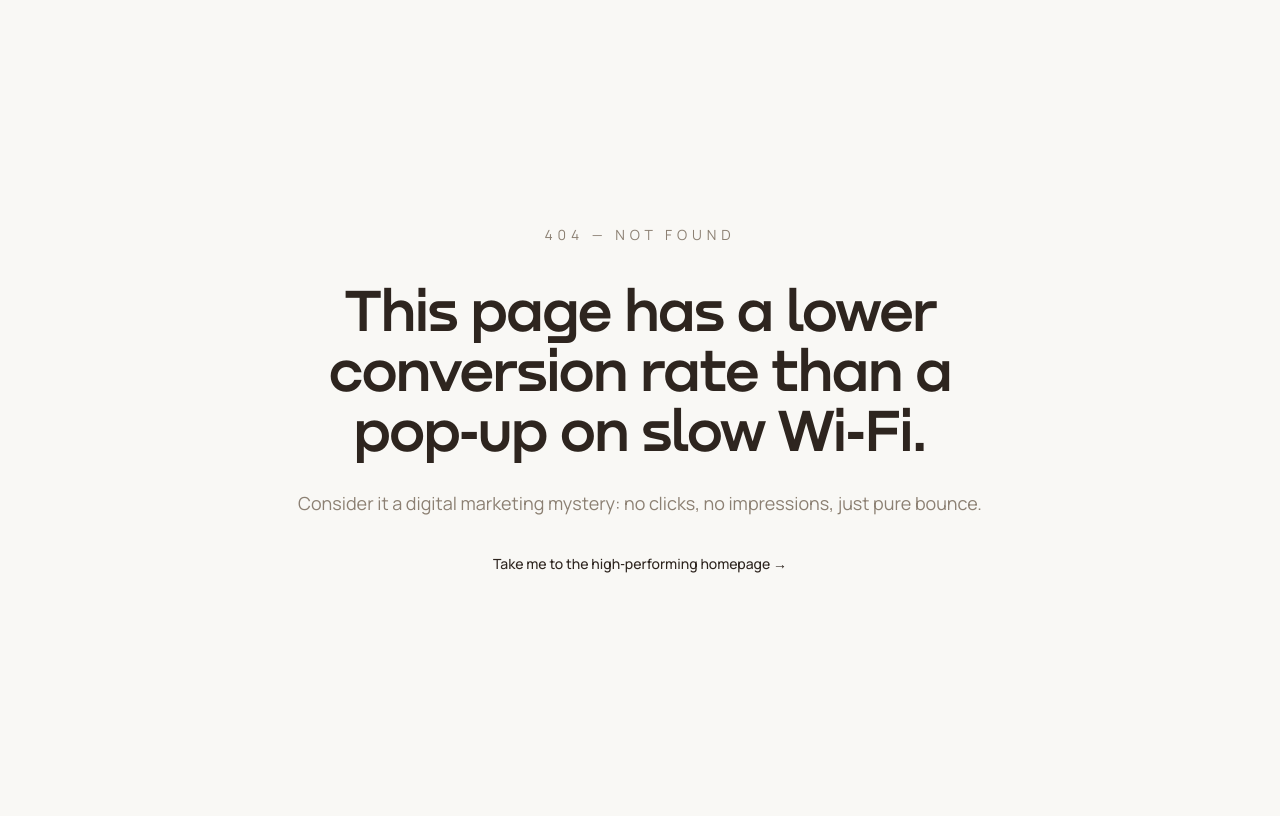
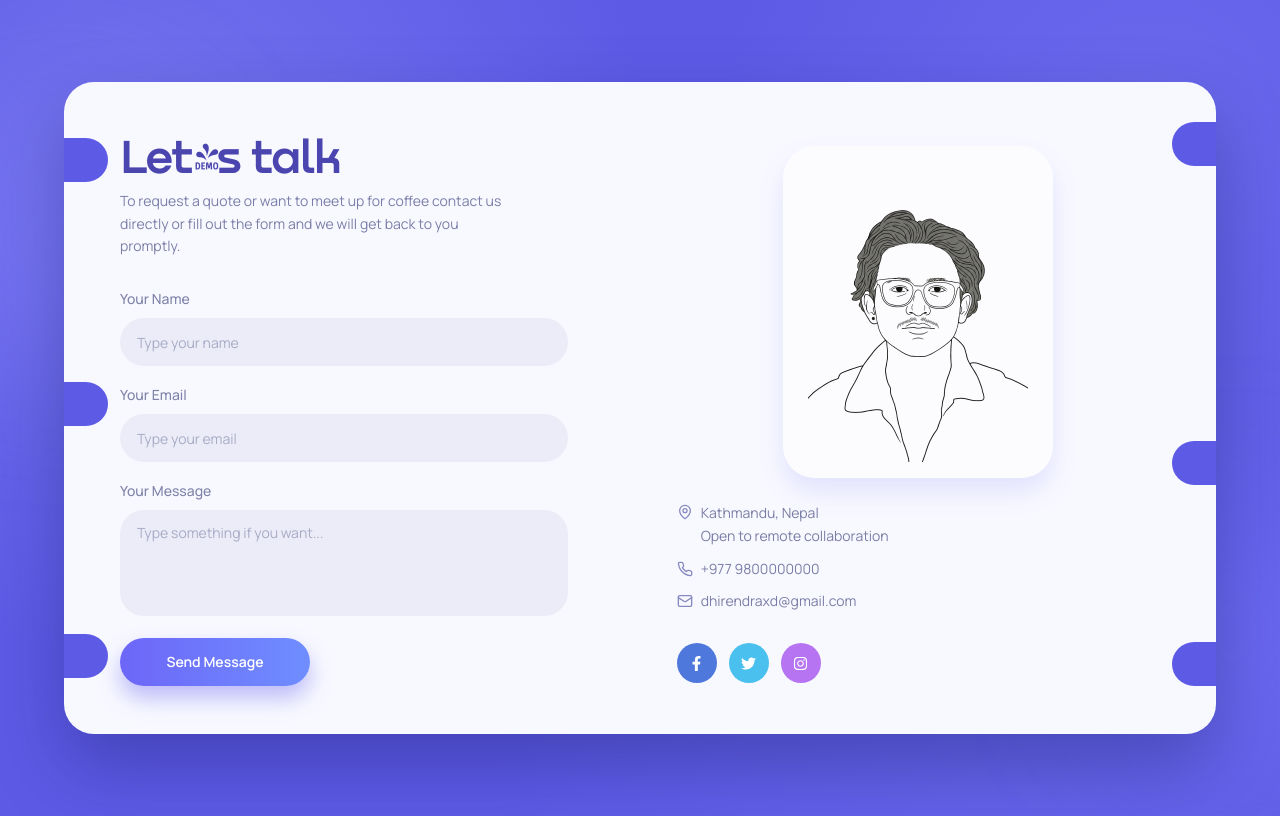
Before and after one commit to dhirendraxd/dhiren_website, a React (Vite) app: page /contact in a window 1280 px wide. Built offline with nearby package versions, Linux system fonts and the light colour scheme; the HTML template or start-up script is replaced by a standard one.

Commit message:
feat: add Contact page with form handling and social links; update routing and enhance layout for better user interaction

```diff
--- a/src/App.tsx
+++ b/src/App.tsx
@@ -9,6 +9,7 @@ import Affiliations from "./pages/Affiliations";
 import AffiliationDetail from "./pages/AffiliationDetail";
 import Hackathon from "./pages/Hackathon";
 import HackathonDetail from "./pages/HackathonDetail";
+import Contact from "./pages/Contact";
 
 const queryClient = new QueryClient();
 
@@ -24,6 +25,7 @@ const App = () => (
           <Route path="/affiliations/:id" element={<AffiliationDetail />} />
           <Route path="/hackathon" element={<Hackathon />} />
           <Route path="/hackathon/:id" element={<HackathonDetail />} />
+          <Route path="/contact" element={<Contact />} />
           <Route path="*" element={<NotFound />} />
         </Routes>
       </BrowserRouter>
--- a/src/components/AboutSection.tsx
+++ b/src/components/AboutSection.tsx
@@ -72,7 +72,7 @@ const AboutSection = () => {
 
   return (
     <section id="about" className="py-24 px-8 md:px-12 bg-card">
-      <div className="max-w-7xl mx-auto">
+      <div className="max-w-[84rem] mx-auto">
         <div className="space-y-10">
           <motion.div
             className="grid xl:grid-cols-[1.1fr_1fr_auto] gap-6 xl:gap-8 items-start"
--- a/src/components/Footer.tsx
+++ b/src/components/Footer.tsx
@@ -40,7 +40,7 @@ const Footer = () => {
 
   return (
     <footer id="contact" className="py-16 px-8 md:px-12 bg-card font-sans">
-      <div className="max-w-6xl mx-auto">
+      <div className="max-w-[76rem] mx-auto">
         <div className="grid lg:grid-cols-[1fr_1.2fr] gap-10 items-start">
           <div className="rounded-2xl bg-muted/35 p-8 space-y-8">
             <div className="space-y-4">
@@ -186,7 +186,7 @@ const Footer = () => {
             <div className="flex items-center justify-center gap-5">
               <a href="/#about" className="hover:text-foreground transition-colors">What I Work On</a>
               <a href="/#projects" className="hover:text-foreground transition-colors">Projects</a>
-              <a href="/#contact" className="hover:text-foreground transition-colors">Contact</a>
+              <a href="/contact" className="hover:text-foreground transition-colors">Contact</a>
             </div>
 
             <div className="flex items-center justify-center md:justify-self-end gap-3 text-foreground/65">
--- a/src/components/HeroSection.tsx
+++ b/src/components/HeroSection.tsx
@@ -4,7 +4,7 @@ import ismailIllustration from "@/assets/ismail-illustration.png";
 const HeroSection = () => {
   return (
     <section className="h-[calc(100vh-80px)] flex items-start px-8 md:px-12 lg:px-16 pt-2 md:pt-6">
-      <div className="w-full max-w-7xl mx-auto -mt-4 md:-mt-6">
+      <div className="w-full max-w-[84rem] mx-auto -mt-4 md:-mt-6">
         <div className="grid md:grid-cols-2 gap-12 lg:gap-20 xl:gap-24 items-center">
           {/* Text Content */}
           <div className="space-y-4 lg:space-y-6">
--- a/src/pages/Contact.tsx
+++ b/src/pages/Contact.tsx
@@ -1,24 +1,180 @@
-import Navbar from "@/components/Navbar";
-import ContactForm from "@/components/ContactForm";
-import Footer from "@/components/Footer";
+import { useState } from "react";
+import { Mail, MapPin, Phone } from "lucide-react";
+import { FaFacebookF, FaInstagram, FaTwitter } from "react-icons/fa";
+import ismailIllustration from "@/assets/ismail-illustration.png";
 
 const Contact = () => {
+  const [formData, setFormData] = useState({
+    name: "",
+    email: "",
+    message: "",
+  });
+
+  const handleInputChange = (e: React.ChangeEvent<HTMLInputElement | HTMLTextAreaElement>) => {
+    setFormData((prev) => ({ ...prev, [e.target.name]: e.target.value }));
+  };
+
+  const handleSubmit = (e: React.FormEvent) => {
+    e.preventDefault();
+
+    const sanitizedData = {
+      name: formData.name.trim().slice(0, 100),
+      email: formData.email.trim().toLowerCase().slice(0, 254),
+      message: formData.message.trim().slice(0, 1000),
+    };
+
+    const emailRegex = /^[^\s@]+@[^\s@]+\.[^\s@]+$/;
+    if (!emailRegex.test(sanitizedData.email)) {
+      console.error("Invalid email format");
+      return;
+    }
+
+    console.log("Contact page form submitted:", sanitizedData);
+  };
+
   return (
-    <div className="min-h-screen bg-background p-4 md:p-6">
-      {/* Floating Card Container */}
-      <div className="floating-card min-h-[calc(100vh-2rem)] md:min-h-[calc(100vh-3rem)]">
-        <Navbar />
+    <section className="relative isolate min-h-screen overflow-hidden bg-[#5d5ae6] px-4 py-8 sm:px-8 sm:py-10">
+      <div className="pointer-events-none absolute inset-0 bg-[radial-gradient(circle_at_12%_20%,rgba(164,170,255,0.3),transparent_38%),radial-gradient(circle_at_90%_15%,rgba(146,152,255,0.25),transparent_32%),radial-gradient(circle_at_80%_90%,rgba(112,116,238,0.4),transparent_42%)]" />
+      <div className="pointer-events-none absolute -left-20 top-24 h-72 w-72 rounded-full bg-[#8a86ff]/30 blur-3xl" />
+      <div className="pointer-events-none absolute -right-24 bottom-10 h-72 w-72 rounded-full bg-[#7f7bff]/30 blur-3xl" />
 
-        {/* Contact Content */}
-        <section className="section-spacing px-8 md:px-12">
-          <div className="max-w-7xl mx-auto">
-            <ContactForm />
+      <div className="relative mx-auto flex min-h-[calc(100vh-4rem)] w-full max-w-6xl items-center justify-center">
+        <div className="relative w-full overflow-hidden rounded-[30px] bg-[#f8f9ff] px-6 py-8 shadow-[0_32px_70px_rgba(23,25,101,0.35)] sm:px-10 sm:py-10 lg:px-14 lg:py-12">
+          <div className="pointer-events-none absolute -left-9 top-14 h-11 w-20 rounded-full bg-[#5d5ae6]" />
+          <div className="pointer-events-none absolute -left-9 top-[46%] h-11 w-20 rounded-full bg-[#5d5ae6]" />
+          <div className="pointer-events-none absolute -left-9 bottom-14 h-11 w-20 rounded-full bg-[#5d5ae6]" />
+          <div className="pointer-events-none absolute -right-9 top-10 h-11 w-20 rounded-full bg-[#5d5ae6]" />
+          <div className="pointer-events-none absolute -right-9 top-[55%] h-11 w-20 rounded-full bg-[#5d5ae6]" />
+          <div className="pointer-events-none absolute -right-9 bottom-12 h-11 w-20 rounded-full bg-[#5d5ae6]" />
+
+          <div className="grid items-start gap-10 lg:grid-cols-[1fr_0.95fr] lg:gap-12">
+            <div className="space-y-7">
+              <div className="space-y-3">
+                <h1 className="font-nekst text-4xl font-semibold tracking-tight text-[#4b45af] sm:text-5xl">Let&apos;s talk</h1>
+                <p className="max-w-sm text-sm leading-relaxed text-[#7b7ea8]">
+                  To request a quote or want to meet up for coffee contact us directly or fill out the form and we
+                  will get back to you promptly.
+                </p>
+              </div>
+
+              <form onSubmit={handleSubmit} className="max-w-md space-y-4">
+                <div className="space-y-2">
+                  <label htmlFor="name" className="text-sm font-medium text-[#8083aa]">
+                    Your Name
+                  </label>
+                  <input
+                    id="name"
+                    name="name"
+                    type="text"
+                    value={formData.name}
+                    onChange={handleInputChange}
+                    required
+                    placeholder="Type your name"
+                    className="h-12 w-full rounded-2xl border border-transparent bg-[#ececf8] px-4 text-sm text-[#666b90] placeholder:text-[#a7abc5] transition-colors focus:border-[#8a82ff] focus:outline-none"
+                  />
+                </div>
+
+                <div className="space-y-2">
+                  <label htmlFor="email" className="text-sm font-medium text-[#8083aa]">
+                    Your Email
+                  </label>
+                  <input
+                    id="email"
+                    name="email"
+                    type="email"
+                    value={formData.email}
+                    onChange={handleInputChange}
+                    required
+                    placeholder="Type your email"
+                    className="h-12 w-full rounded-2xl border border-transparent bg-[#ececf8] px-4 text-sm text-[#666b90] placeholder:text-[#a7abc5] transition-colors focus:border-[#8a82ff] focus:outline-none"
+                  />
+                </div>
+
+                <div className="space-y-2">
+                  <label htmlFor="message" className="text-sm font-medium text-[#8083aa]">
+                    Your Message
+                  </label>
+                  <textarea
+                    id="message"
+                    name="message"
+                    rows={4}
+                    value={formData.message}
+                    onChange={handleInputChange}
+                    required
+                    placeholder="Type something if you want..."
+                    className="w-full resize-none rounded-2xl border border-transparent bg-[#ececf8] px-4 py-3 text-sm text-[#666b90] placeholder:text-[#a7abc5] transition-colors focus:border-[#8a82ff] focus:outline-none"
+                  />
+                </div>
+
+                <button
+                  type="submit"
+                  className="mt-3 h-12 w-full max-w-[190px] rounded-full bg-gradient-to-r from-[#6d66f8] to-[#6f8eff] text-sm font-semibold text-white shadow-[0_12px_22px_rgba(99,92,238,0.4)] transition-all duration-200 hover:-translate-y-0.5 hover:shadow-[0_16px_26px_rgba(99,92,238,0.45)]"
+                >
+                  Send Message
+                </button>
+              </form>
+            </div>
+
+            <div className="flex flex-col items-start gap-6 lg:pt-4">
+              <div className="mx-auto w-full max-w-[270px] rounded-3xl bg-white/60 p-4 shadow-[0_14px_26px_rgba(99,92,238,0.14)]">
+                <img
+                  src={ismailIllustration}
+                  alt="Contact illustration"
+                  className="mx-auto h-auto w-full max-w-[220px] object-contain"
+                />
+              </div>
+
+              <div className="space-y-3 text-sm text-[#7a7da5]">
+                <p className="flex items-start gap-2 leading-relaxed">
+                  <MapPin size={16} className="mt-0.5 shrink-0 text-[#878ac0]" />
+                  Kathmandu, Nepal
+                  <br />
+                  Open to remote collaboration
+                </p>
+                <a href="tel:+9779800000000" className="flex items-center gap-2 hover:text-[#5d5ae6]">
+                  <Phone size={16} className="shrink-0 text-[#878ac0]" />
+                  +977 9800000000
+                </a>
+                <a href="mailto:dhirendraxd@gmail.com" className="flex items-center gap-2 hover:text-[#5d5ae6]">
+                  <Mail size={16} className="shrink-0 text-[#878ac0]" />
+                  dhirendraxd@gmail.com
+                </a>
+              </div>
+
+              <div className="mt-2 flex items-center gap-3">
+                <a
+                  href="https://facebook.com"
+                  target="_blank"
+                  rel="noopener noreferrer"
+                  aria-label="Facebook"
+                  className="flex h-10 w-10 items-center justify-center rounded-full bg-[#4f78dc] text-white transition-transform hover:-translate-y-0.5"
+                >
+                  <FaFacebookF size={15} />
+                </a>
+                <a
+                  href="https://twitter.com"
+                  target="_blank"
+                  rel="noopener noreferrer"
+                  aria-label="Twitter"
+                  className="flex h-10 w-10 items-center justify-center rounded-full bg-[#4ac0ef] text-white transition-transform hover:-translate-y-0.5"
+                >
+                  <FaTwitter size={15} />
+                </a>
+                <a
+                  href="https://instagram.com"
+                  target="_blank"
+                  rel="noopener noreferrer"
+                  aria-label="Instagram"
+                  className="flex h-10 w-10 items-center justify-center rounded-full bg-[#b673f2] text-white transition-transform hover:-translate-y-0.5"
+                >
+                  <FaInstagram size={15} />
+                </a>
+              </div>
+            </div>
           </div>
-        </section>
-
-        <Footer />
+        </div>
       </div>
-    </div>
+    </section>
   );
 };
 
```
